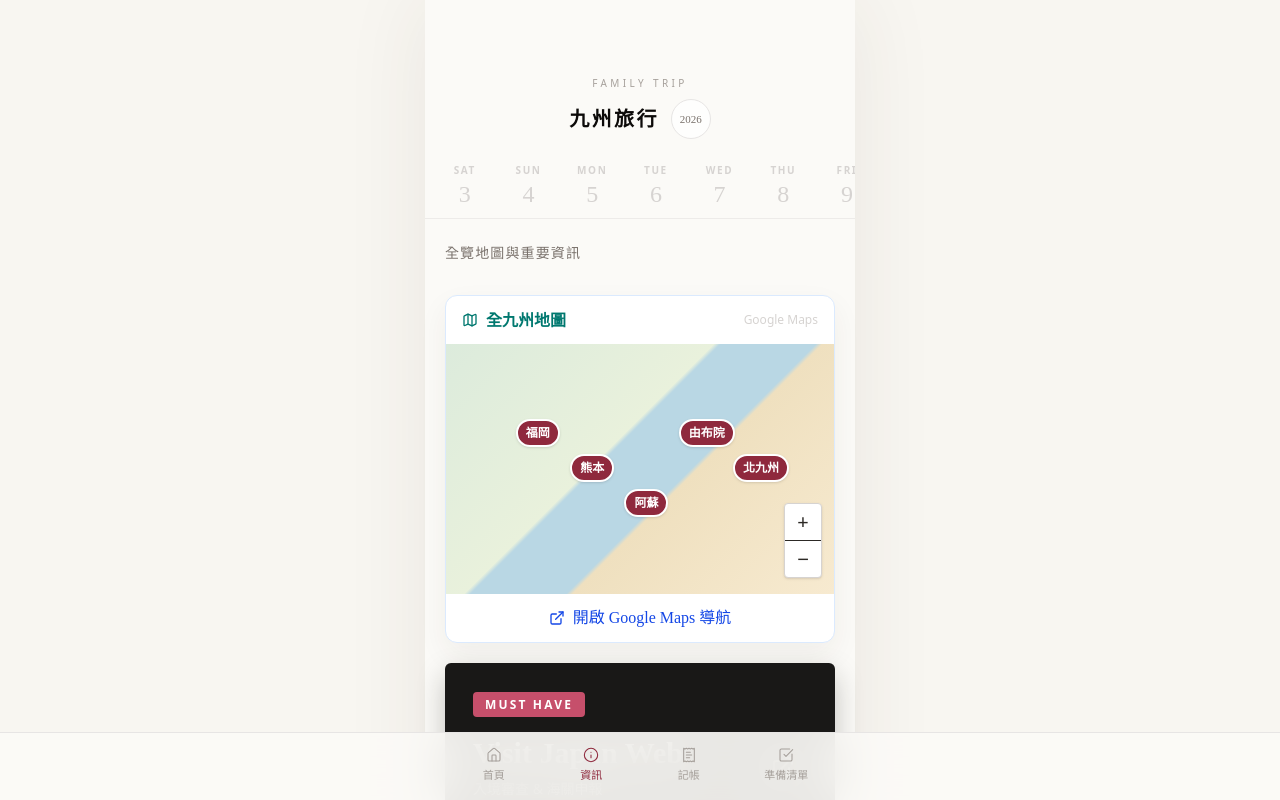
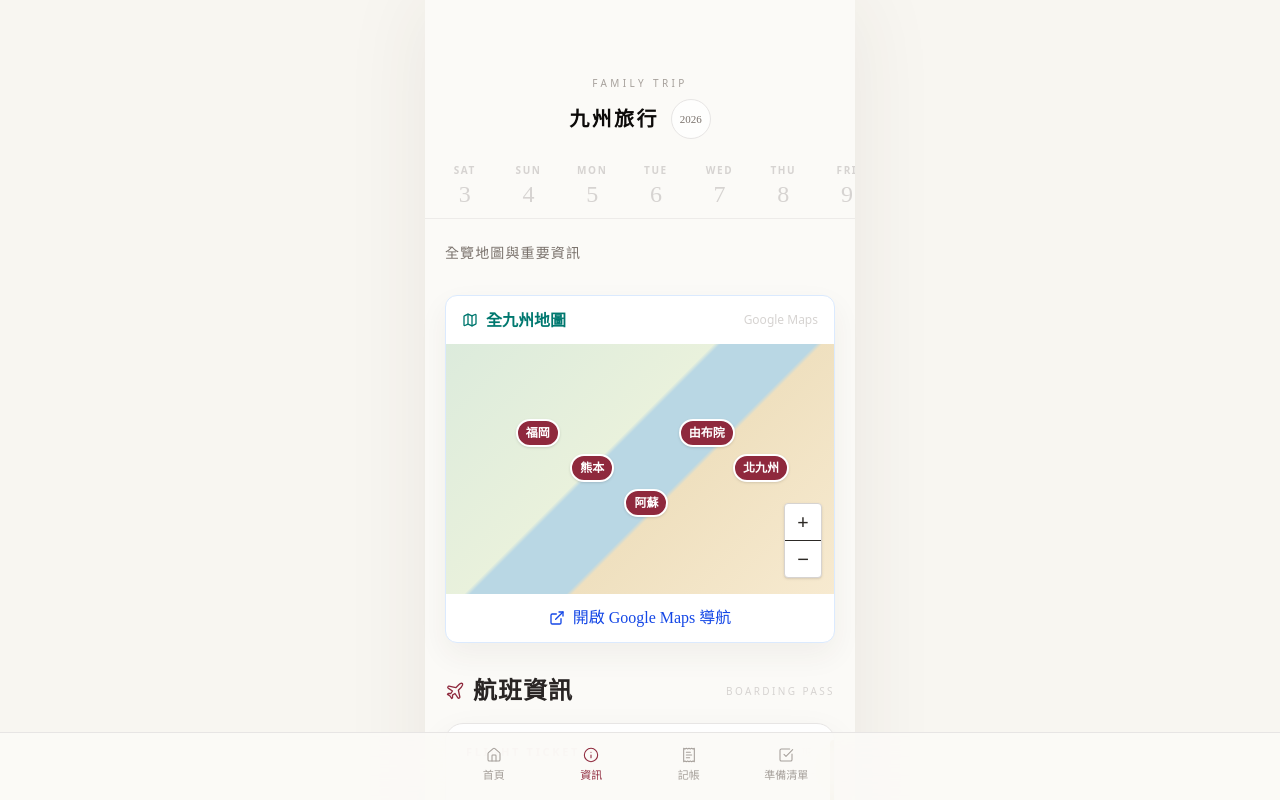
Before and after one commit to a071231/2026NKShopping_Fukuoka, a Next.js app: page / in a window 1280 px wide. Both pictures are taken after a click on the button "資訊". Shown: the top 800 px of the page. Built offline with nearby package versions, Linux system fonts and the light colour scheme.

Commit message:
add flight ticket

```diff
--- a/app/page.tsx
+++ b/app/page.tsx
@@ -14,6 +14,7 @@ import {
   Navigation,
   PackagePlus,
   Phone,
+  Plane,
   Plus,
   ReceiptText,
   Shield,
@@ -321,6 +322,30 @@ function ToolsView() {
     { type: "HOTEL", title: "由布院 玉の湯", detail: "Open Link →" },
     { type: "ACTIVITY", title: "茅乃舍 餐廳", detail: "Open Link →" },
   ];
+  const flightTickets = [
+    {
+      id: "flight-out",
+      label: "去程航班",
+      date: "2026.10.03",
+      from: "TPE",
+      to: "FUK",
+      depart: "07:30",
+      arrive: "11:00",
+      airline: "星宇航空",
+      flightNo: "JX846",
+    },
+    {
+      id: "flight-back",
+      label: "回程航班",
+      date: "2026.10.11",
+      from: "FUK",
+      to: "TPE",
+      depart: "待確認",
+      arrive: "待確認",
+      airline: "星宇航空",
+      flightNo: "待確認",
+    },
+  ];
 
   return (
     <section className="px-5 pt-6">
@@ -355,6 +380,21 @@ function ToolsView() {
           開啟 Google Maps 導航
         </a>
       </div>
+
+      <section className="mt-8">
+        <div className="mb-4 flex items-center justify-between">
+          <div className="flex items-center gap-2 text-stone-800">
+            <Plane className="h-5 w-5 text-[#8f293d]" strokeWidth={1.6} />
+            <h2 className="font-serif text-2xl font-semibold tracking-[0.04em]">航班資訊</h2>
+          </div>
+          <span className="text-[10px] uppercase tracking-[0.24em] text-stone-300">Boarding Pass</span>
+        </div>
+        <div className="space-y-4">
+          {flightTickets.map((ticket) => (
+            <FlightTicket key={ticket.id} ticket={ticket} />
+          ))}
+        </div>
+      </section>
 
       <a href="https://www.vjw.digital.go.jp/" target="_blank" rel="noreferrer" className="mt-5 block overflow-hidden rounded-md bg-[#191817] p-7 text-white shadow-[0_12px_28px_rgba(24,22,20,0.25)]">
         <span className="rounded bg-[#c64f6b] px-3 py-1 text-xs font-semibold tracking-[0.18em]">MUST HAVE</span>
@@ -426,6 +466,49 @@ function ToolsView() {
         ))}
       </section>
     </section>
+  );
+}
+
+function FlightTicket({ ticket }: { ticket: { label: string; date: string; from: string; to: string; depart: string; arrive: string; airline: string; flightNo: string } }) {
+  return (
+    <article className="relative overflow-hidden rounded-[18px] border border-stone-200 bg-white/88 p-5 shadow-[0_14px_34px_rgba(60,52,42,0.08)]">
+      <span className="absolute inset-y-4 right-0 w-1 rounded-l-full bg-[#b99a58]" />
+      <div className="flex items-center justify-between border-b border-dashed border-stone-200 pb-3">
+        <p className="text-[11px] font-semibold uppercase tracking-[0.24em] text-[#8f293d]">Flight Ticket</p>
+        <p className="text-[10px] uppercase tracking-[0.24em] text-stone-300">{ticket.label}</p>
+      </div>
+
+      <div className="mt-5 grid grid-cols-[1fr_auto_1fr] items-center gap-4">
+        <div>
+          <p className="font-serif text-4xl font-bold tracking-[0.02em] text-stone-950">{ticket.from}</p>
+          <p className="mt-1 text-[11px] uppercase tracking-[0.18em] text-stone-300">Dep {ticket.depart}</p>
+        </div>
+        <div className="flex items-center gap-2 text-stone-300">
+          <span className="h-px w-8 bg-stone-200" />
+          <Plane className="h-4 w-4 rotate-90 text-[#8f293d]" strokeWidth={1.5} />
+          <span className="h-px w-8 bg-stone-200" />
+        </div>
+        <div className="text-right">
+          <p className="font-serif text-4xl font-bold tracking-[0.02em] text-stone-950">{ticket.to}</p>
+          <p className="mt-1 text-[11px] uppercase tracking-[0.18em] text-stone-300">Arr {ticket.arrive}</p>
+        </div>
+      </div>
+
+      <div className="mt-5 rounded-xl bg-[#f8f6f1] px-4 py-3">
+        <div className="flex items-center justify-between gap-4">
+          <div>
+            <p className="text-[10px] uppercase tracking-[0.2em] text-stone-300">Date</p>
+            <p className="mt-1 font-serif text-sm font-semibold text-stone-700">{ticket.date}</p>
+          </div>
+          <div className="text-right">
+            <p className="text-[10px] uppercase tracking-[0.2em] text-stone-300">Flight</p>
+            <p className="mt-1 font-serif text-sm font-semibold text-stone-700">
+              {ticket.airline} · {ticket.flightNo}
+            </p>
+          </div>
+        </div>
+      </div>
+    </article>
   );
 }
 
```
